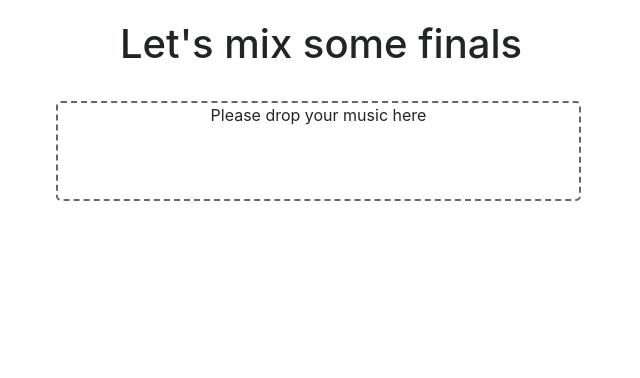
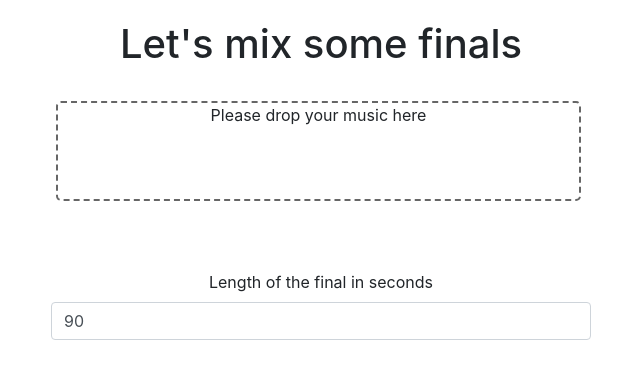
Before and after one commit to DanielMSchmidt/dancesport-finals, a React (Create React App) app: page / in a window 1280 px wide. Shown: the top 378 px of the page, without its empty margins (319-959 px from the left). Built offline with nearby package versions, Linux system fonts and the light colour scheme.

Commit message:
make song length configurable

```diff
--- a/src/App.js
+++ b/src/App.js
@@ -1,5 +1,15 @@
 import React, { Component } from "react";
-import { Button, ButtonGroup, Container, Row, Col } from "reactstrap";
+import {
+  Button,
+  ButtonGroup,
+  Col,
+  Container,
+  Form,
+  FormGroup,
+  Input,
+  Label,
+  Row
+} from "reactstrap";
 import Recorder from "recorderjs";
 
 import "./App.css";
@@ -40,7 +50,7 @@ class App extends Component {
 
     this.state = {
       songs: [],
-      defaultLength: 20,
+      songLength: 90,
       fadeTime: 10,
       playing: false,
       recording: false
@@ -53,7 +63,7 @@ class App extends Component {
       workerPath: "/recorderWorker.js"
     });
 
-    const { defaultLength, fadeTime, songs } = this.state;
+    const { songLength, fadeTime, songs } = this.state;
 
     const songSources = [];
     for (let i = 0; i < songs.length; i++) {
@@ -88,7 +98,7 @@ class App extends Component {
             forceDownload(blob, "final.wav");
           });
         }
-      }, (defaultLength - fadeTime) * seconds * i);
+      }, (songLength - fadeTime) * seconds * i);
     }
   }
 
@@ -155,6 +165,25 @@ class App extends Component {
         </Centered>
 
         <Centered>
+          <Form>
+            <FormGroup>
+              <Label for="exampleNumber">Length of the final in seconds</Label>
+              <Input
+                type="number"
+                name="length"
+                placeholder="90"
+                value={this.state.songLength}
+                onChange={event =>
+                  this.setState({
+                    songLength: parseInt(event.target.value, 10)
+                  })
+                }
+              />
+            </FormGroup>
+          </Form>
+        </Centered>
+
+        <Centered>
           {this.state.songs.length ? (
             <p>You can drag this list to sort it</p>
           ) : null}
```
